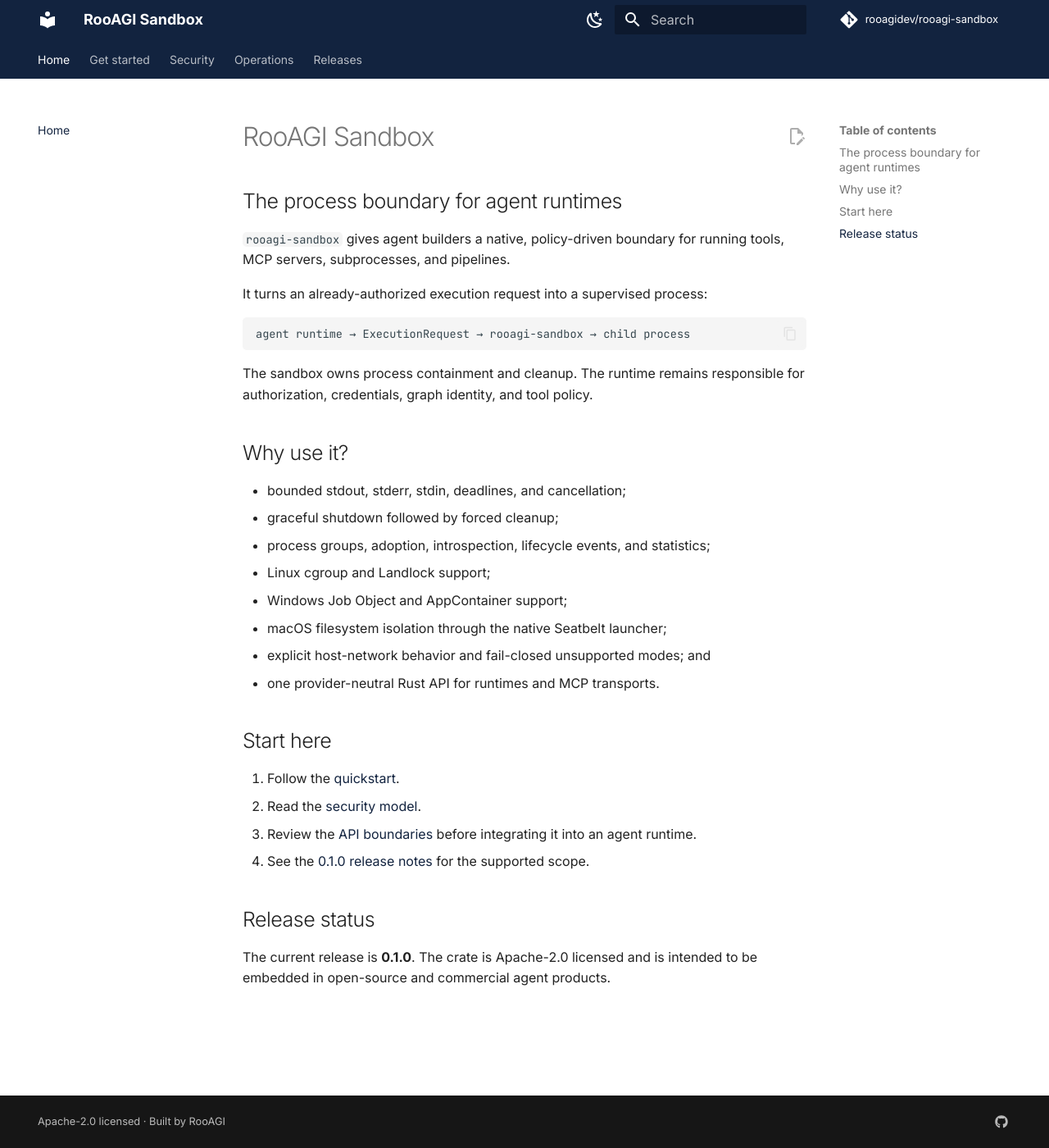
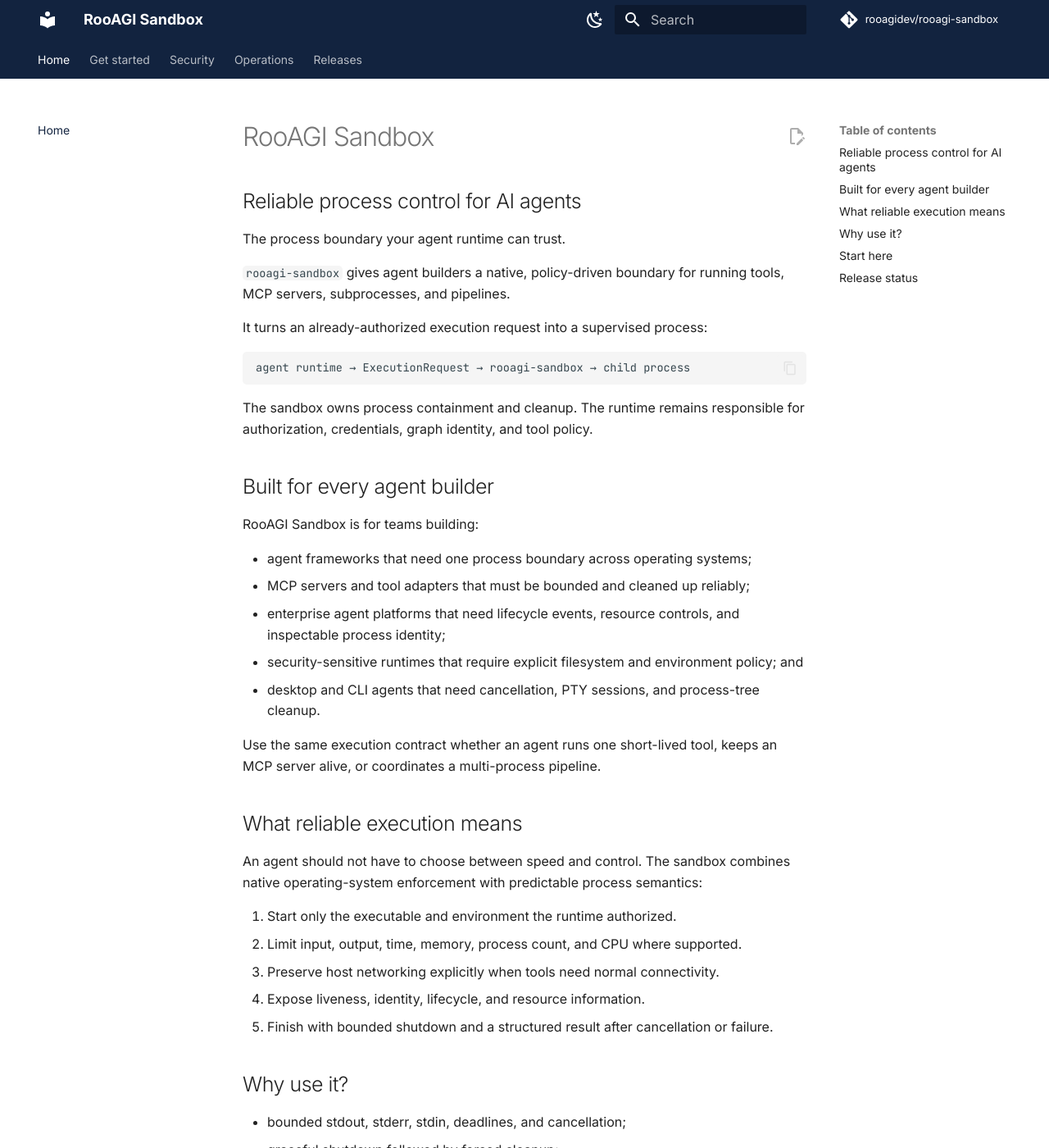
Before and after one commit to RooAGI/agent-supervisor, an MkDocs documentation site: the page built from docs/index.md, in a window 1280 px wide and 1400 px high. Shown: the whole window at 82% size. Built offline with MkDocs 1.6.1 and Material for MkDocs 9.7.7, drawn with Linux system fonts in a browser that asks for light colours; comment, search, counter and statistics services are not loaded.

Commit message:
Refine sandbox positioning and audience messaging

```diff
--- a/docs/index.md
+++ b/docs/index.md
@@ -1,6 +1,8 @@
 # RooAGI Sandbox
 
-## The process boundary for agent runtimes
+## Reliable process control for AI agents
+
+The process boundary your agent runtime can trust.
 
 `rooagi-sandbox` gives agent builders a native, policy-driven boundary for
 running tools, MCP servers, subprocesses, and pipelines.
@@ -13,6 +15,35 @@
 
 The sandbox owns process containment and cleanup. The runtime remains
 responsible for authorization, credentials, graph identity, and tool policy.
+
+## Built for every agent builder
+
+RooAGI Sandbox is for teams building:
+
+- agent frameworks that need one process boundary across operating systems;
+- MCP servers and tool adapters that must be bounded and cleaned up reliably;
+- enterprise agent platforms that need lifecycle events, resource controls,
+  and inspectable process identity;
+- security-sensitive runtimes that require explicit filesystem and environment
+  policy; and
+- desktop and CLI agents that need cancellation, PTY sessions, and process-tree
+  cleanup.
+
+Use the same execution contract whether an agent runs one short-lived tool,
+keeps an MCP server alive, or coordinates a multi-process pipeline.
+
+## What reliable execution means
+
+An agent should not have to choose between speed and control. The sandbox
+combines native operating-system enforcement with predictable process
+semantics:
+
+1. Start only the executable and environment the runtime authorized.
+2. Limit input, output, time, memory, process count, and CPU where supported.
+3. Preserve host networking explicitly when tools need normal connectivity.
+4. Expose liveness, identity, lifecycle, and resource information.
+5. Finish with bounded shutdown and a structured result after cancellation or
+   failure.
 
 ## Why use it?
 
```
Also changed, not shown: README.md (+32 -1 lines).
